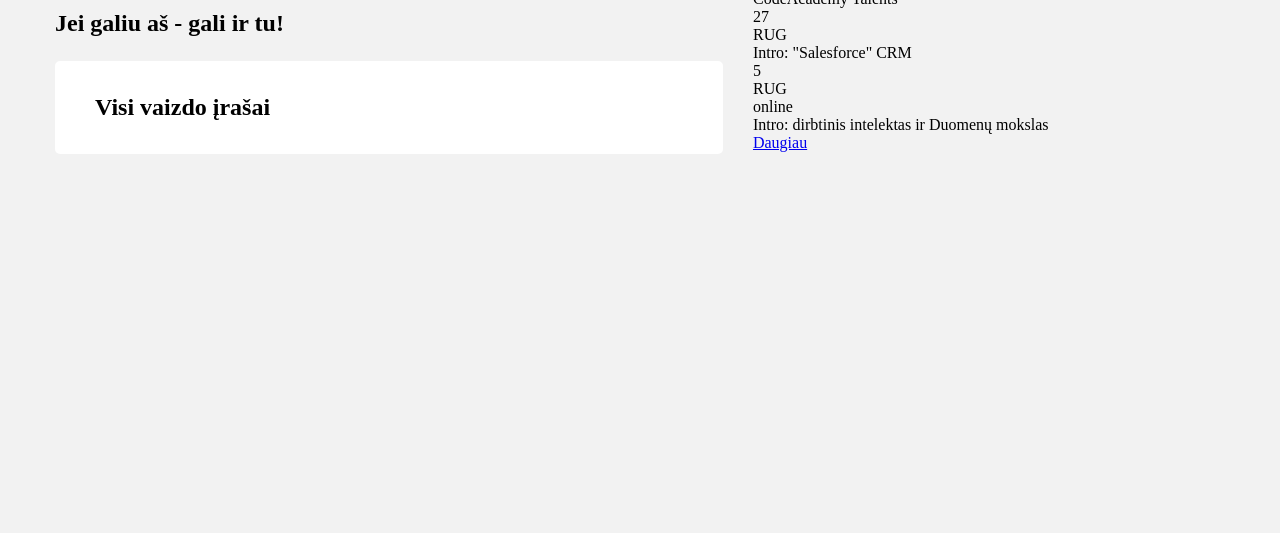
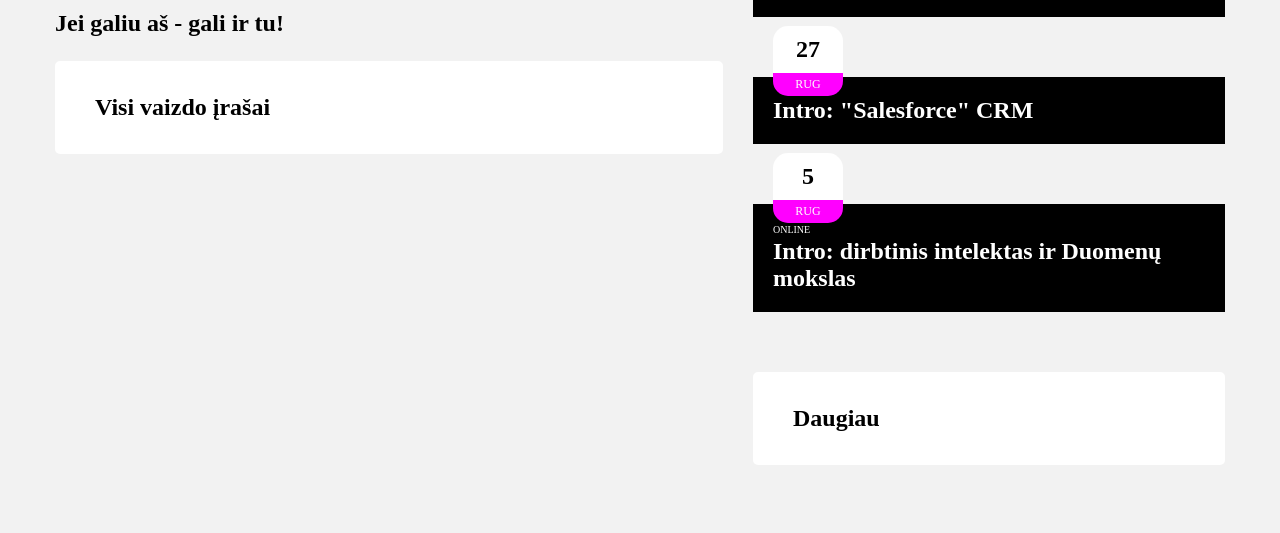
Before and after one commit to ivetajuch/23.02.21-naujienos-scss-responsive-i-skaidymas, a plain HTML site: page index.html in a window 1280 px wide. Shown: the part 1272-1805 px from the top of the page. Before the commit the page ends 1549 px from the top, so only its background shows below. Drawn offline with Linux system fonts and the light colour scheme.

Commit message:
isskaidymas

```diff
--- a/scss/_base.scss
+++ b/scss/_base.scss
@@ -27,19 +27,6 @@ body {
 }
 
 .container {
-    &.left-side {
-        width: calc(100% / 3 * 2);
-        padding-right: 30px;
-
-        @include responsive.sm {
-            width: 100%;
-            padding-right: 0px;
-         }
-
-        section {
-            margin-bottom: 60px;
-        }
-    }
     &.right-side {
         section {
             margin-bottom: 60px;
--- a/scss/_events-wrapper.scss
+++ b/scss/_events-wrapper.scss
@@ -1,5 +1,7 @@
 @use 'variables/colors';
 @use 'variables/responsive';
+
+
 
 .events-wrapper {
     .event-list {
@@ -63,11 +65,11 @@
                     position: relative;
                     z-index: -1;
                     object-fit: contain;
-                    width: 100%;
 
-                    @include responsive.sm{
+
+                    @include responsive.sm {
                         width: 100%;
-                     }
+                    }
                 }
             }
         }
--- a/scss/_news-wrapper.scss
+++ b/scss/_news-wrapper.scss
@@ -2,7 +2,21 @@
 @use 'variables/colors';
 @use 'variables/responsive';
 
-.news-wrapper {
+.container {
+    &.left-side {
+        width: calc(100% / 3 * 2);
+        padding-right: 30px;
+
+        @include responsive.sm {
+            width: 100%;
+            padding-right: 0px;
+         }
+
+        section {
+            margin-bottom: 60px;
+        }
+
+        .news-wrapper {
     width: 100%;
 
     @include responsive.xl {
@@ -205,3 +219,5 @@
         }
     }
 }
+    }
+}
--- a/scss/_podcasts-wrapper.scss
+++ b/scss/_podcasts-wrapper.scss
@@ -1,6 +1,24 @@
 @use 'variables/colors';
 @use 'variables/responsive';
 
+.container {
+    &.right-side {
+        section {
+            margin-bottom: 60px;
+        }
+
+        @include responsive.xl {
+            width: 40%;
+        }
+
+        @include responsive.sm {
+            width: 100%;
+         }
+
+        h2 {
+            font-size: 42px;
+            margin: 0px 0px 25px;
+        }
 .podcasts-wrapper {
     .podcast-item {
         margin-bottom: 30px;
@@ -49,3 +67,5 @@
         }
     }
 }
+    }
+}
--- a/style.scss
+++ b/style.scss
@@ -3,3 +3,4 @@
 @use 'scss/base';
 @use 'scss/news-wrapper';
 @use 'scss/podcasts-wrapper';
+@use 'scss/events-wrapper'
```
Also changed, not shown: style.css, 1 other file.
